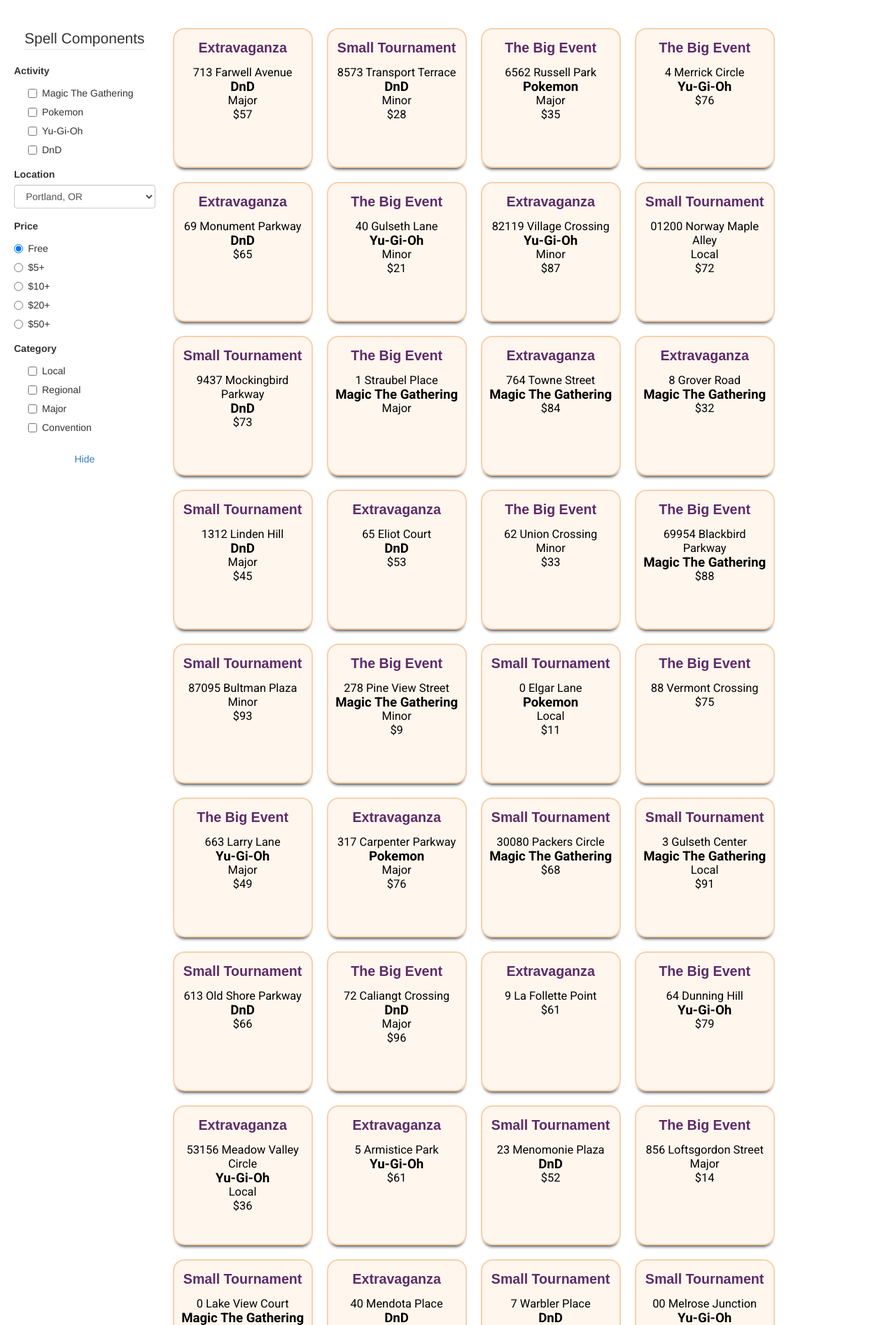
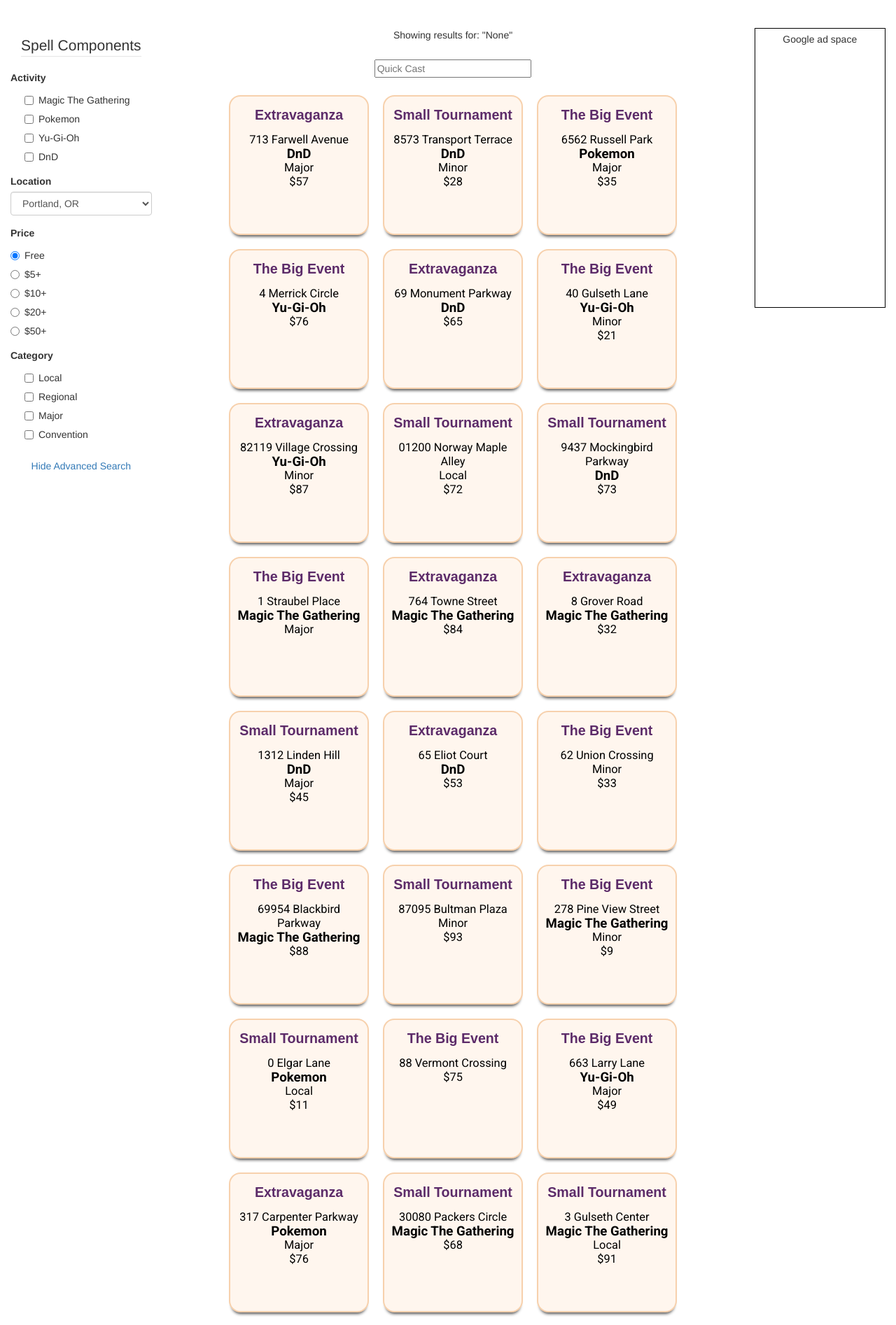
Before and after one commit to gillemic/TheLocatorSpell, a Flask app: page /events in a window 1280 px wide. Shown: the part 169-2063 px from the top of the page at 70% size. Run offline with Flask 3, Linux system fonts and the light colour scheme; some libraries are stand-ins or nearby versions; some web fonts are replaced.

Commit message:
Events page touch-up

```diff
--- a/app/static/CSS/index.css
+++ b/app/static/CSS/index.css
@@ -298,9 +298,15 @@
     padding: 2rem;
 }
 
+.form-horizontal {
+    display: block;
+    padding: 0 0.5rem;
+    justify-content: center;
+}
+
 .form-wrapper {
     border-radius: 1rem;
-    display: flex;
+    display: block;
     flex: 1 1;
     align-items: stretch;
     margin-bottom: 1rem;
@@ -321,13 +327,14 @@
 }
 
 .showhide-wrapper {
-    display: flex;
+    display: block;
     justify-content: center;
     flex-wrap: wrap;
 }
 
 .spell-components {
-    margin: 0rem 1rem;
+    margin: 1rem auto;
+    width: auto;
 }
 
 .quickSearch {
@@ -364,9 +371,21 @@
     display: flex;
     flex: 2 2 25%;
     flex-wrap: wrap;
-    justify-content: left;
+    justify-content: center;
     padding: 0 1rem;
-    margin: auto;
+    margin: 1rem auto;
+}
+
+#ad-space-right {
+    justify-content: center;
+    margin:  1rem auto;
+    min-width: 15%;
+    width: fit-content;
+    max-width: 70%;
+    text-align: center;
+    padding: 0.5rem 1rem;
+    height: 50vh;
+    border: 1px solid black;
 }
 
 #no-results {
@@ -383,7 +402,7 @@
     padding: 1rem;
     margin: 1rem;
     flex: 1 1 15%;
-    max-width: 15%;
+    max-width: 20%;
     min-width: 200px;
     min-height: 200px;
     box-shadow:  0 6px 4px -4px rgba(0,0,0,0.7);
@@ -399,6 +418,25 @@
     margin-top: 0px;
     color: #5C2B69;
 }
+
+.event-search {
+    display:flex;
+    justify-content: center;
+    width: 100%;
+    margin: 1rem 8rem;
+    align-items: center;
+}
+
+.event-search input {
+    margin: 0.5rem;
+    min-width: 33%;
+}
+
+.event-search button {
+    margin: 0.5rem;
+    align-self: center;
+}
+
 .sponsor-text {
 
 }
--- a/app/templates/events.html
+++ b/app/templates/events.html
@@ -183,11 +183,20 @@
                   </fieldset>
               </form>
               <div class="showhide-wrapper">
-                    <a id="hide-button" onclick="hideSearch()">Hide</a>
-                    <a id="show-button" onclick="showSearch()">Show</a>
+                  <a id="hide-button" onclick="hideSearch()">Hide Advanced Search</a>
+                  <a id="show-button" onclick="showSearch()">Show Advanced Search</a>
               </div>
           </div>
           <div id="pageData">
+            <div>
+              {% if (query != '') %}
+              <p>Showing results for: "{{ query }}"</p>
+              {% endif %}
+            </div>
+            <div class="event-search">
+              <input type="text" id="event-search" placeholder="Quick Cast" onkeyup="quickSearch(this.value); console.log(this.value);"/>
+            </div>
+            <br>
             {% for piece in data %}
             <div class="event">
                 <h2>{{ piece.Name }}</h2>
@@ -202,14 +211,14 @@
             {% endfor %}
             <div id="no-results">No results found</div>
           </div>
+          <div id="ad-space-right">
+            <p>Google ad space</p>
+          </div>
           <div id="myModal" class="modal" onclick="hideModal()">
-
             <!-- The Close Button -->
             <span class="close" onclick="hideModal()">&times;</span>
-
             <!-- Modal Content (Event Info) -->
             <div id="modal-content">
-
             </div>
           </div>
         </div>
@@ -226,6 +235,5 @@
             quickSearch(query);
         </script>
         {% endif %}
-
     </div>
 {% endblock %}
```
Also changed, not shown: app/static/JS/events_page.min.js. Lines whose indentation alone changed are shown as unchanged.
